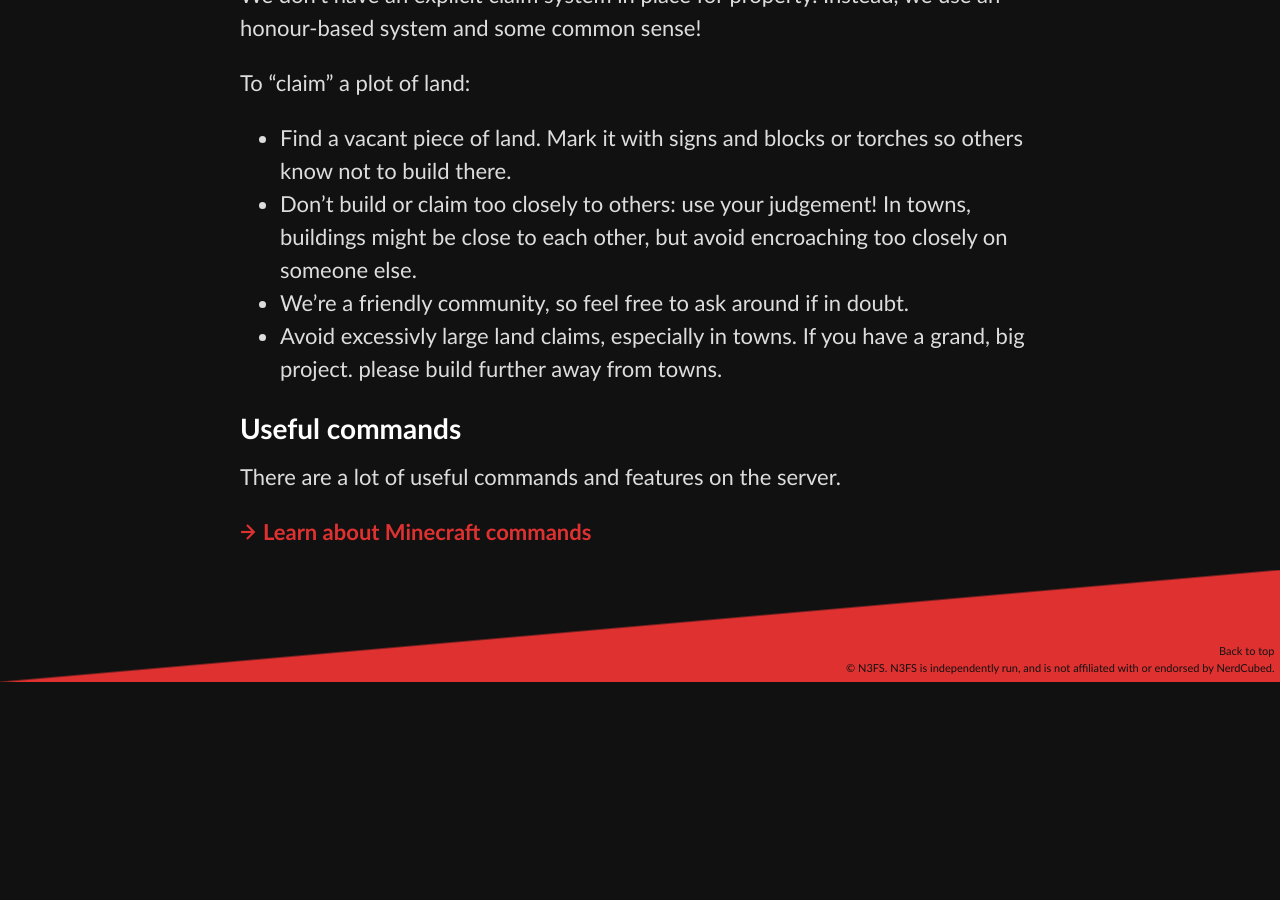
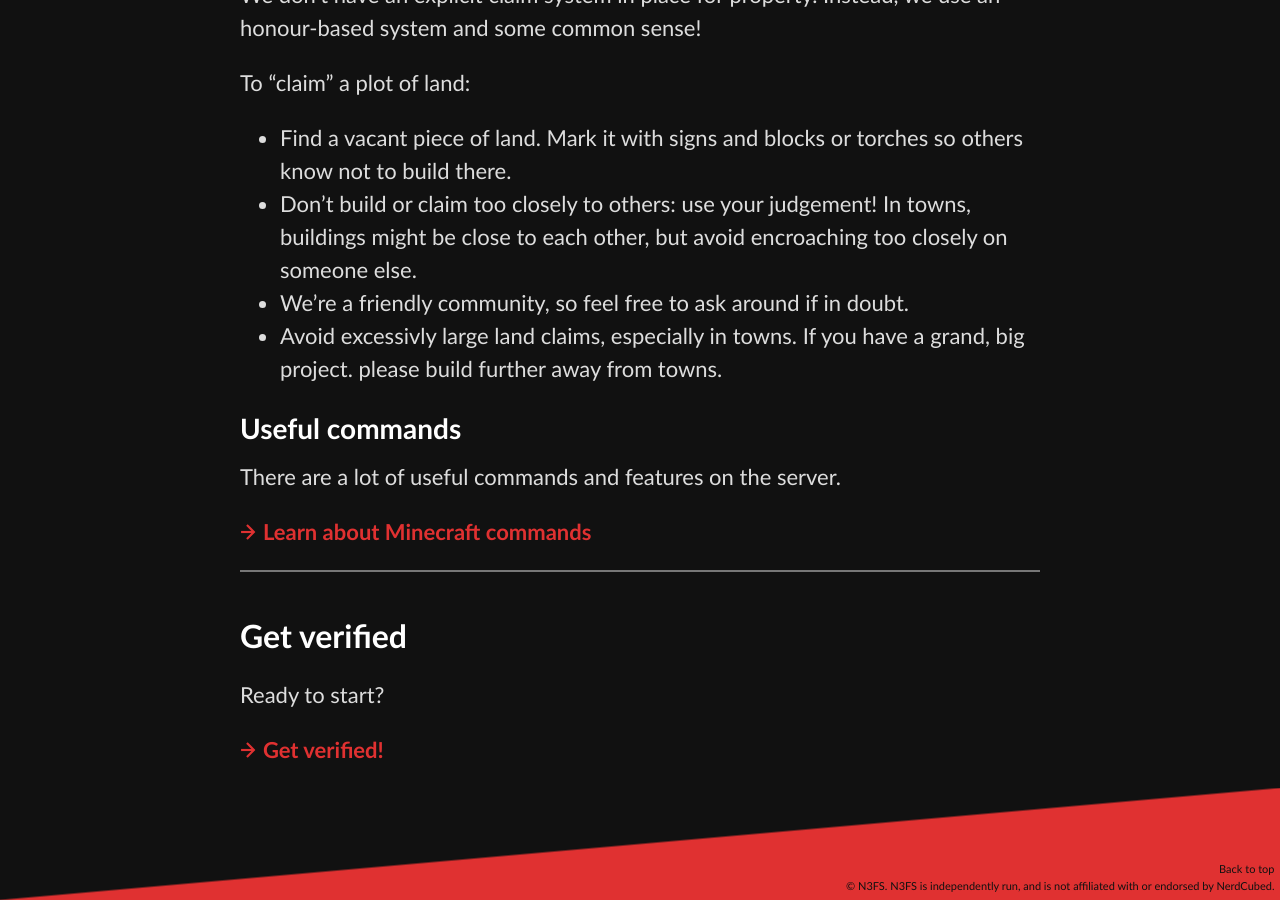
Before and after one commit to N3FS/N3FS-website, a Jekyll site: the page built from _help/minecraft-guidelines.md, in a window 1280 px wide and 900 px high, scrolled down 906 px. Built offline with Jekyll 4.4.1, drawn with Linux system fonts in a browser that asks for light colours; before the commit the page ends 1588 px from its top, so only the background shows below that.

Commit message:
Update minecraft-guidelines.md

```diff
--- a/_help/minecraft-guidelines.md
+++ b/_help/minecraft-guidelines.md
@@ -43,3 +43,11 @@ There are a lot of useful commands and features on the server.
 * Feel free to build anywhere!
 * Just remember: don't grief or modify existing stuff
 * For testing and building mockups, use the TP button at spawn. It'll teleport you out further to open land so you're able to build more freely. -->
+
+----
+
+## Get verified
+
+Ready to start?
+
+<a href="/help/minecraft-verification" class="action">Get verified!</a>
```
